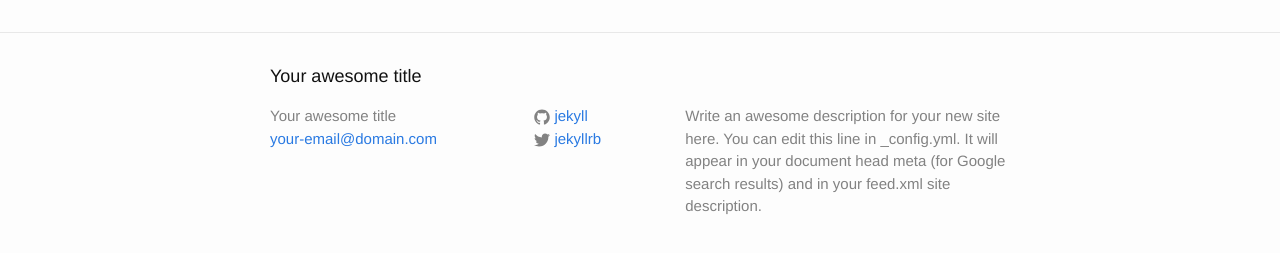
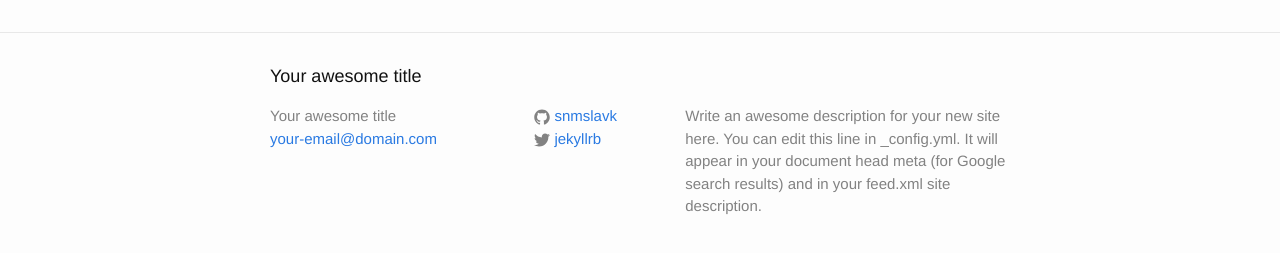
Before and after one commit to snmslavk/jekyll-test, a Jekyll site: the page built from index.html, in a window 1280 px wide. Shown: the part 264-517 px from the top of the page. Built offline with Jekyll 4.4.1, drawn with Linux system fonts in a browser that asks for light colours.

Commit message:
Update _config.yml

```diff
--- a/_config.yml
+++ b/_config.yml
@@ -15,7 +15,7 @@ description: > # this means to ignore newlines until "baseurl:"
 baseurl: "/my-blog" # the subpath of your site, e.g. /blog
 url: "http://snmslavk.github.io/my-blog" # the base hostname & protocol for your site
 twitter_username: jekyllrb
-github_username:  jekyll
+github_username:  snmslavk
 
 # Build settings
 markdown: kramdown
```
